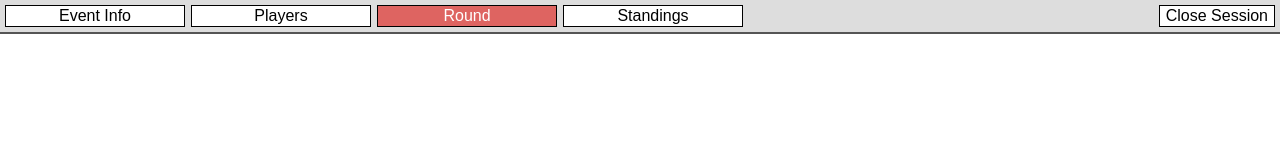
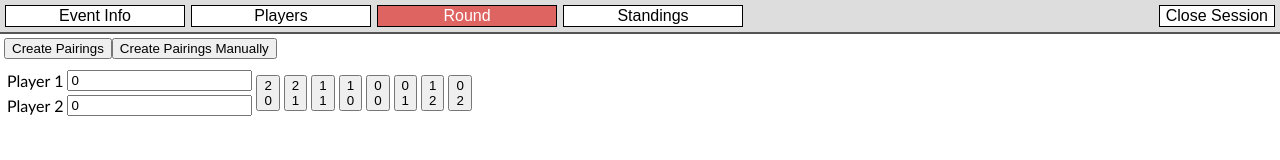
Before and after one commit to ConnorDY/TCGPear, a React app: page / in a window 1280 px wide. Both pictures are taken after a click on the button "Round". Built offline with nearby package versions, Linux system fonts and the light colour scheme.

Commit message:
begin implementing round window/tab

```diff
--- a/tabbedView.js
+++ b/tabbedView.js
@@ -1,9 +1,9 @@
 import React from "react";
-import { render }  from "react-dom";
 import Tab from "./tab";
 import Window from "./window";
 import WindowEvent from "./windowEvent";
 import WindowPlayers from "./windowPlayers";
+import WindowRound from "./windowRound";
 import PopupEditPlayer from "./popupEditPlayer";
 
 class TabbedView extends React.Component
@@ -134,6 +134,11 @@ class TabbedView extends React.Component
             onAddPlayer={this.addPlayer}
             onShowPopupEditPlayer={this.showPopupEditPlayer} />
         </Window>
+        <Window
+          name="tabRound"
+          isActive={this.state.currentTab == 2}>
+          <WindowRound />
+        </Window>
       </div>
       { this.state.players.length ?
       <PopupEditPlayer
--- /dev/null
+++ b/windowRound.js
@@ -0,0 +1,42 @@
+import React from "react";
+
+class WindowRound extends React.Component
+{
+    constructor(props)
+    {
+        super(props);
+    }
+
+    render()
+    {
+        return (<div>
+            <div id="roundStep1">
+                <input type="button" id="bCreatePairings" value="Create Pairings" />
+                <input type="button" id="beCreatePairingsManual" value="Create Pairings Manually" />
+            </div>
+            <br className="tall" />
+            <table id="pairings"></table>
+            <br className="tall" />
+            <table id="reportResults"><tbody>
+                <tr>
+                    <td id="reportName1">Player 1</td>
+                    <td><input type="number" id="reportNum1" defaultValue="0" /></td>
+                    <td rowSpan="2" className="tReportResult"><button type="button" id="bRep0" className="bReportResult">2<br />0</button></td>
+                    <td rowSpan="2" className="tReportResult"><button type="button" id="bRep1" className="bReportResult">2<br />1</button></td>
+                    <td rowSpan="2" className="tReportResult"><button type="button" id="bRep2" className="bReportResult">1<br />1</button></td>
+                    <td rowSpan="2" className="tReportResult"><button type="button" id="bRep3" className="bReportResult">1<br />0</button></td>
+                    <td rowSpan="2" className="tReportResult"><button type="button" id="bRep4" className="bReportResult">0<br />0</button></td>
+                    <td rowSpan="2" className="tReportResult"><button type="button" id="bRep5" className="bReportResult">0<br />1</button></td>
+                    <td rowSpan="2" className="tReportResult"><button type="button" id="bRep6" className="bReportResult">1<br />2</button></td>
+                    <td rowSpan="2" className="tReportResult"><button type="button" id="bRep7" className="bReportResult">0<br />2</button></td>
+                </tr>
+                <tr>
+                    <td id="reportName2">Player 2</td>
+                    <td><input type="number" id="reportNum2" defaultValue="0" /></td>
+                </tr>
+            </tbody></table>
+        </div>);
+    }
+}
+
+export default WindowRound;
```
Also changed, not shown: index.html (+0 -29 lines).
